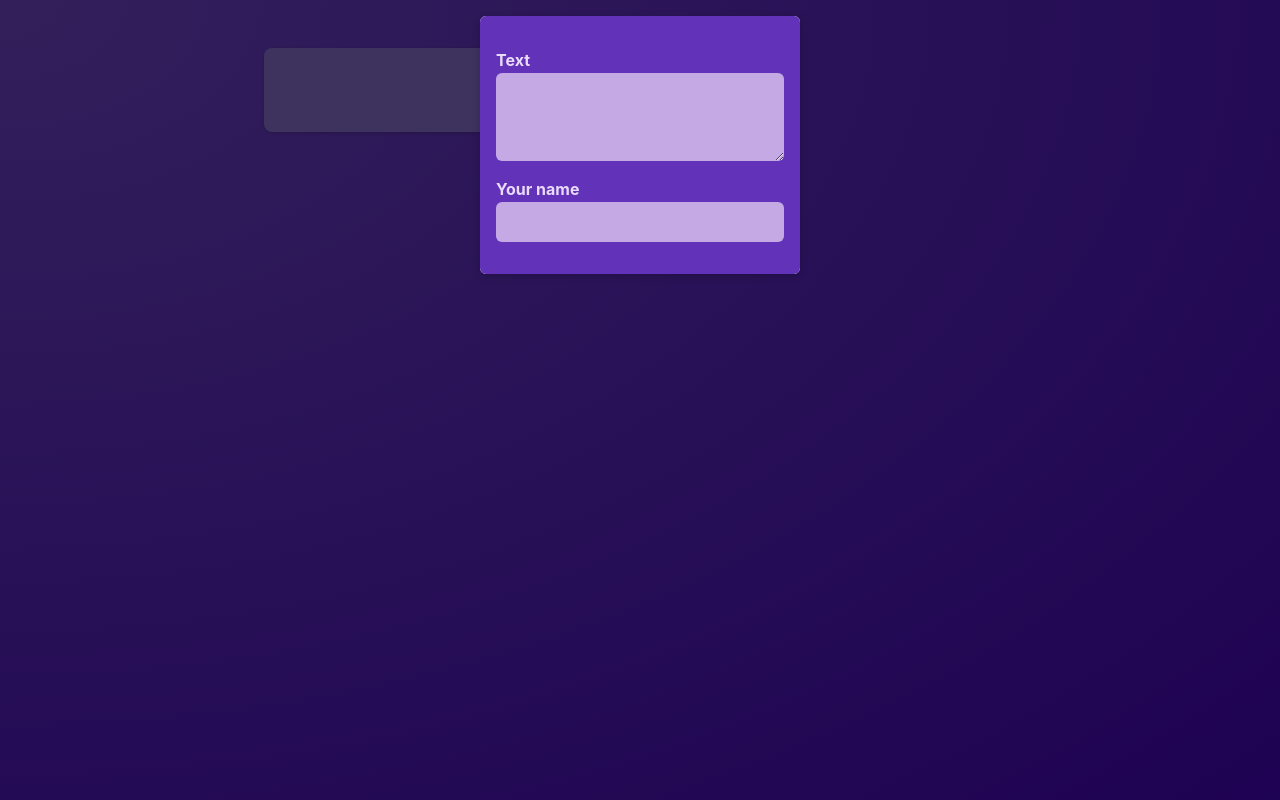
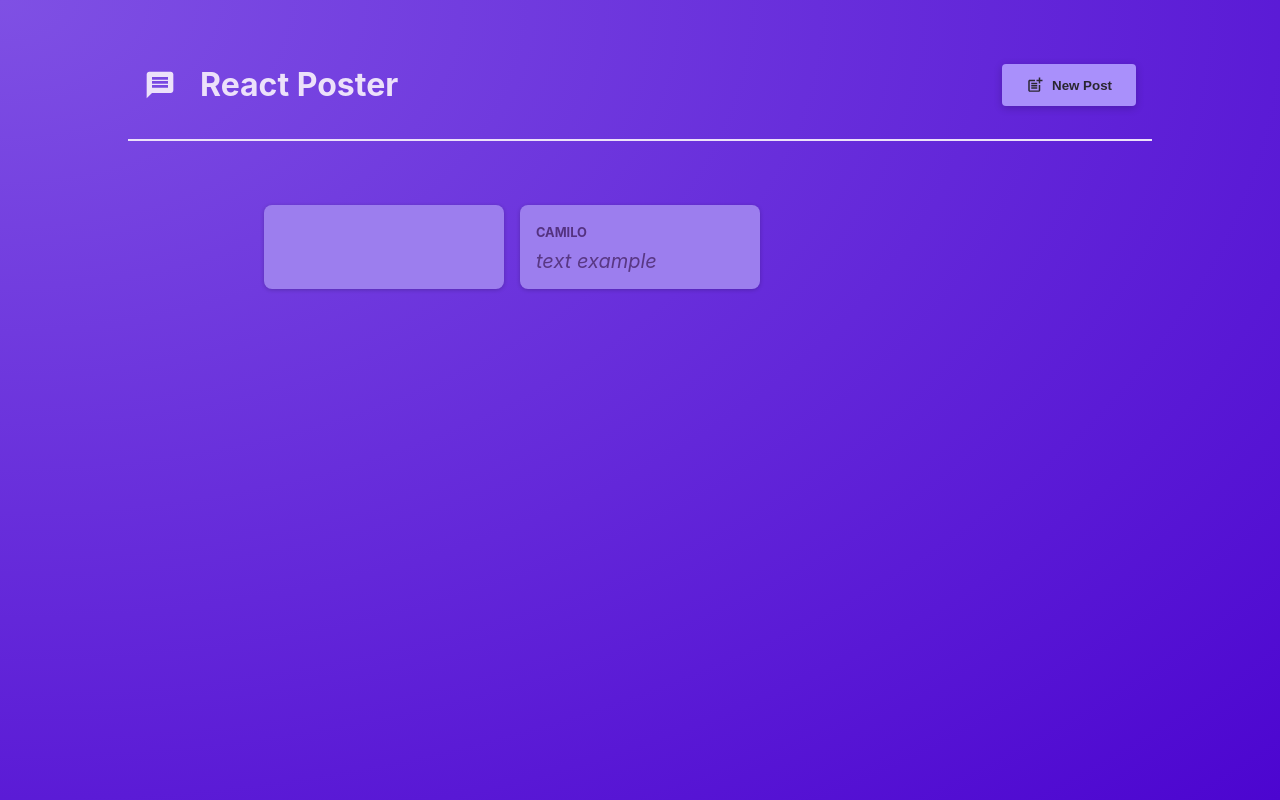
Before and after one commit to ADEP-123/noteDashboardReactVite, a React (Vite) app: page / in a window 1280 px wide. Built offline with nearby package versions, Linux system fonts and the light colour scheme.

Commit message:
feat: :sparkles: addind main header module

```diff
--- a/src/App.jsx
+++ b/src/App.jsx
@@ -1,10 +1,25 @@
+import { useState } from "react";
+import MainHeader from "./components/MainHeader";
 import PostList from "./components/PostList";
 
 function App() {
+  const [modalIsVisible, setModalIsVisible] = useState(false);
+
+  function showModalVisible() {
+    setModalIsVisible(true);
+  }
+
+  function hideModalVisible() {
+    setModalIsVisible(false);
+  }
+
   return (
-    <main>
-      <PostList />
-    </main>
+    <>
+      <MainHeader onCreatePost={showModalVisible} />
+      <main>
+        <PostList isPosting={modalIsVisible} onStopPosting={hideModalVisible} />
+      </main>
+    </>
   );
 }
 
--- /dev/null
+++ b/src/components/MainHeader.jsx
@@ -0,0 +1,22 @@
+import { MdPostAdd, MdMessage } from "react-icons/md";
+
+import classes from "./MainHeader.module.css";
+
+function MainHeader({ onCreatePost }) {
+  return (
+    <header className={classes.header}>
+      <h1 className={classes.logo}>
+        <MdMessage />
+        React Poster
+      </h1>
+      <p>
+        <button className={classes.button} onClick={onCreatePost}>
+          <MdPostAdd size={18} />
+          New Post
+        </button>
+      </p>
+    </header>
+  );
+}
+
+export default MainHeader;
--- /dev/null
+++ b/src/components/MainHeader.module.css
@@ -0,0 +1,36 @@
+.header {
+    /* padding: 2rem 10%; */
+    margin: 2rem 10%;
+    padding: 1rem;
+    text-align: center;
+    display: flex;
+    justify-content: space-between;
+    align-items: center;
+    border-bottom: 2px solid #ece1fa;
+  }
+
+  .logo {
+    font-size: 2rem;
+    display: flex;
+    gap: 1.5rem;
+    align-items: center;
+    color: #ece1fa;
+  }
+
+  .button {
+    display: inline-flex;
+    align-items: center;
+    gap: 0.5rem;
+    padding: 0.75rem 1.5rem;
+    background-color: #a990fb;
+    color: #2a2630;
+    border: none;
+    border-radius: 4px;
+    box-shadow: 0 2px 8px rgba(0, 0, 0, 0.2);
+    cursor: pointer;
+    font-weight: bold;
+  }
+
+  .button:hover {
+    background-color: #8c6cf7;
+  }
--- a/src/components/PostList.jsx
+++ b/src/components/PostList.jsx
@@ -4,14 +4,9 @@
 import NewPost from "./NewPost";
 import Modal from "./Modal";
 
-export default function PostList() {
-  const [modalIsVisible, setModalIsVisible] = useState(true);
+export default function PostList(props) {
   const [enteredBody, setEnteredBody] = useState("");
   const [enteredAuthor, setEnteredAuthor] = useState("");
-
-  function hideModalVisible() {
-    setModalIsVisible(false);
-  }
 
   function bodyChangeHandler(event) {
     setEnteredBody(event.target.value);
@@ -23,8 +18,8 @@
 
   return (
     <>
-      {modalIsVisible ? (
-        <Modal onClose={hideModalVisible}>
+      {props.isPosting ? (
+        <Modal onClose={props.onStopPosting}>
           <NewPost
             onBodyChange={bodyChangeHandler}
             onAuthorChange={authorChangeHandler}
```
